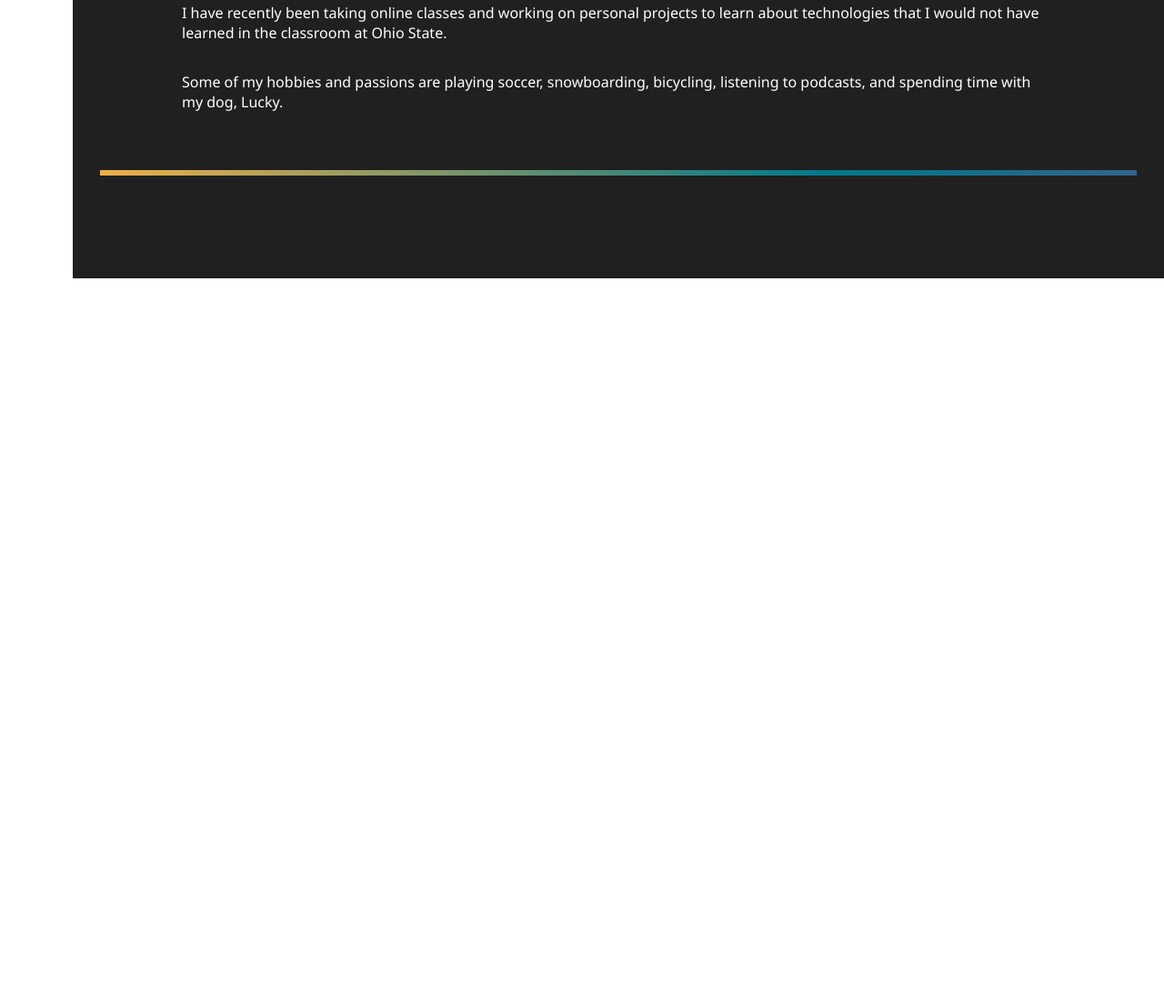
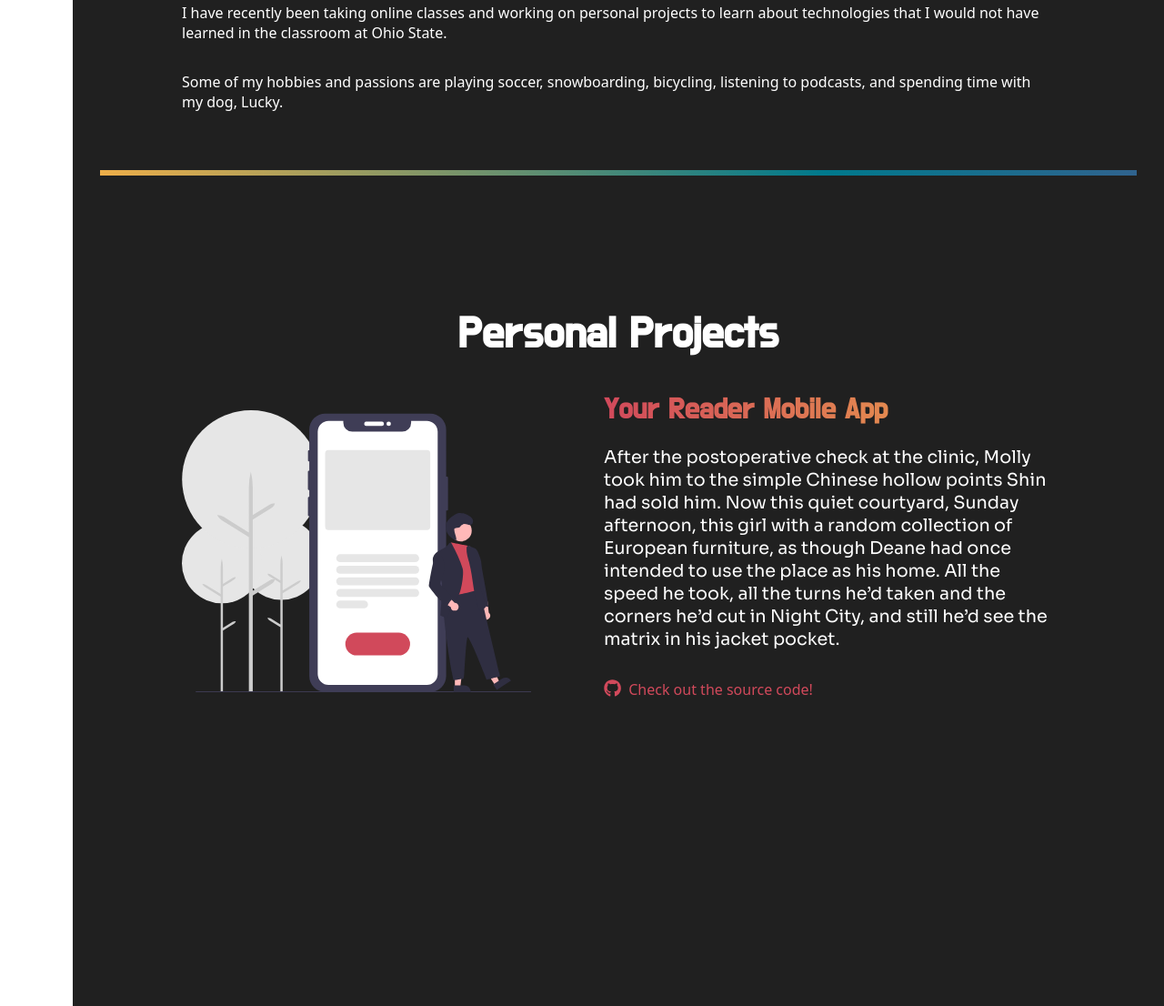
Before and after one commit to patty-hubbell/hubl-portfolio, a Gatsby site: page / in a window 1280 px wide. Shown: the part 1294-2400 px from the top of the page at 91% size. Before the commit the page ends 1600 px from the top, so only its background shows below. Built offline with nearby package versions, Linux system fonts and the light colour scheme; Gatsby itself is replaced by a stand-in of ours.

Commit message:
Initial design of projects screen

```diff
--- a/gatsby-config.js
+++ b/gatsby-config.js
@@ -14,7 +14,7 @@ module.exports = {
             family: `Do Hyeon`,
           },
           {
-            family: `Noto Sans`,
+            family: `Sora`,
           },
         ],
       },
--- a/src/components/NavBar.js
+++ b/src/components/NavBar.js
@@ -28,7 +28,7 @@ export default function NavBar() {
           </Nav.Link>
         </Nav.ListItem>
         <Nav.ListItem>
-          <Nav.Link href="#">
+          <Nav.Link href="#projects">
             <FontAwesomeIcon className="icon" icon={faProjectDiagram} />
             <Nav.LinkText className="link-text">Projects</Nav.LinkText>
           </Nav.Link>
--- /dev/null
+++ b/src/components/ProjectContainer.js
@@ -0,0 +1,90 @@
+import React from "react"
+import styled from "styled-components"
+import { FontAwesomeIcon } from "@fortawesome/react-fontawesome"
+import { faGithub } from "@fortawesome/free-brands-svg-icons"
+
+export default function ProjectContainer({
+  children,
+  gitHubSrc,
+  imgSrc,
+  imgStyle,
+  textAlign = "right",
+  title,
+}) {
+  return (
+    <Project.Container>
+      {textAlign === "right" && <img src={imgSrc} style={imgStyle} />}
+      <Project.TextContainer>
+        <Project.Title>{title}</Project.Title>
+        <Project.Description>
+          After the postoperative check at the clinic, Molly took him to the
+          simple Chinese hollow points Shin had sold him. Now this quiet
+          courtyard, Sunday afternoon, this girl with a random collection of
+          European furniture, as though Deane had once intended to use the place
+          as his home. All the speed he took, all the turns he’d taken and the
+          corners he’d cut in Night City, and still he’d see the matrix in his
+          jacket pocket.
+        </Project.Description>
+        <Project.GitHubButton>
+          <Project.GitHubLink href={gitHubSrc} target="_blank">
+            <FontAwesomeIcon
+              icon={faGithub}
+              style={{ fontSize: "1.2rem", marginRight: "0.5rem" }}
+            />
+            Check out the source code!
+          </Project.GitHubLink>
+        </Project.GitHubButton>
+      </Project.TextContainer>
+      {textAlign === "left" && <img src={imgSrc} style={imgStyle} />}
+    </Project.Container>
+  )
+}
+
+const Project = {
+  Container: styled.div`
+    align-items: center;
+    display: flex;
+    flex-direction: row;
+    justify-content: center;
+    width: 80%;
+  `,
+  TextContainer: styled.div`
+    display: flex;
+    flex-direction: column;
+    margin-left: 5rem;
+  `,
+  Title: styled.h1`
+    background: linear-gradient(
+      90deg,
+      rgba(209, 73, 91, 1) 0%,
+      rgba(237, 174, 73, 1) 100%
+    );
+    font-family: var(--title-font);
+    font-size: 2rem;
+    margin: 0;
+    padding: 0;
+    -webkit-background-clip: text;
+    -webkit-text-fill-color: transparent;
+  `,
+  Description: styled.p`
+    color: var(--white);
+    font-family: var(--text-font);
+    font-size: 1.2rem;
+  `,
+  GitHubButton: styled.div`
+    align-items: center;
+    display: flex;
+    flex-direction: row;
+    height: 3rem;
+    width: 15rem;
+  `,
+  GitHubLink: styled.a`
+    color: var(--warm);
+    text-decoration: none;
+    transition: 500ms ease;
+
+    &:hover {
+      color: var(--light);
+    }
+  `,
+}
--- a/src/pages/index.js
+++ b/src/pages/index.js
@@ -5,6 +5,7 @@ import IntroScreen from "../screens/IntroScreen"
 import AboutScreen from "../screens/AboutScreen"
 import ScreenFlexContainer from "../components/ScreenFlexContainer"
 import MobileNavBar from "../components/MobileNavBar"
+import ProjectsScreen from "../screens/ProjectsScreen"
 
 export default function Home() {
   const [windowDimension, setWindowDimension] = useState(null)
@@ -30,6 +31,7 @@ export default function Home() {
       <ScreenFlexContainer>
         <IntroScreen />
         <AboutScreen />
+        <ProjectsScreen />
       </ScreenFlexContainer>
     </>
   )
--- /dev/null
+++ b/src/screens/ProjectsScreen.js
@@ -0,0 +1,34 @@
+import React from "react"
+import styled from "styled-components"
+import ProjectContainer from "../components/ProjectContainer"
+
+export default function ProjectsScreen() {
+  return (
+    <Projects.Container id="projects">
+      <Projects.Title>Personal Projects</Projects.Title>
+      <ProjectContainer
+        gitHubSrc="https://github.com/pat-hubbell/YourReader"
+        imgSrc={require("../../static/project1.svg")}
+        imgStyle={{ width: "24rem" }}
+        title="Your Reader Mobile App"
+        textAlign="right"
+      ></ProjectContainer>
+    </Projects.Container>
+  )
+}
+
+const Projects = {
+  Container: styled.div`
+    align-items: center;
+    background-color: var(--black);
+    display: flex;
+    flex-direction: column;
+    height: 100vh;
+    margin-left: 5rem;
+  `,
+  Title: styled.h1`
+    color: var(--white);
+    font-family: var(--title-font);
+    font-size: 3rem;
+  `,
+}
--- a/src/styles/global.css
+++ b/src/styles/global.css
@@ -11,6 +11,8 @@
   --dark-hover: #404040;
   --dark-opaque: rgba(53, 53, 53, 0.7);
   --black: #202020;
+  --title-font: "Do Hyeon", sans-serif;
+  --text-font: "Sora", sans-serif;
 }
 
 body {
```
Also changed, not shown: static/favicon.ico, static/project1.svg (added).
